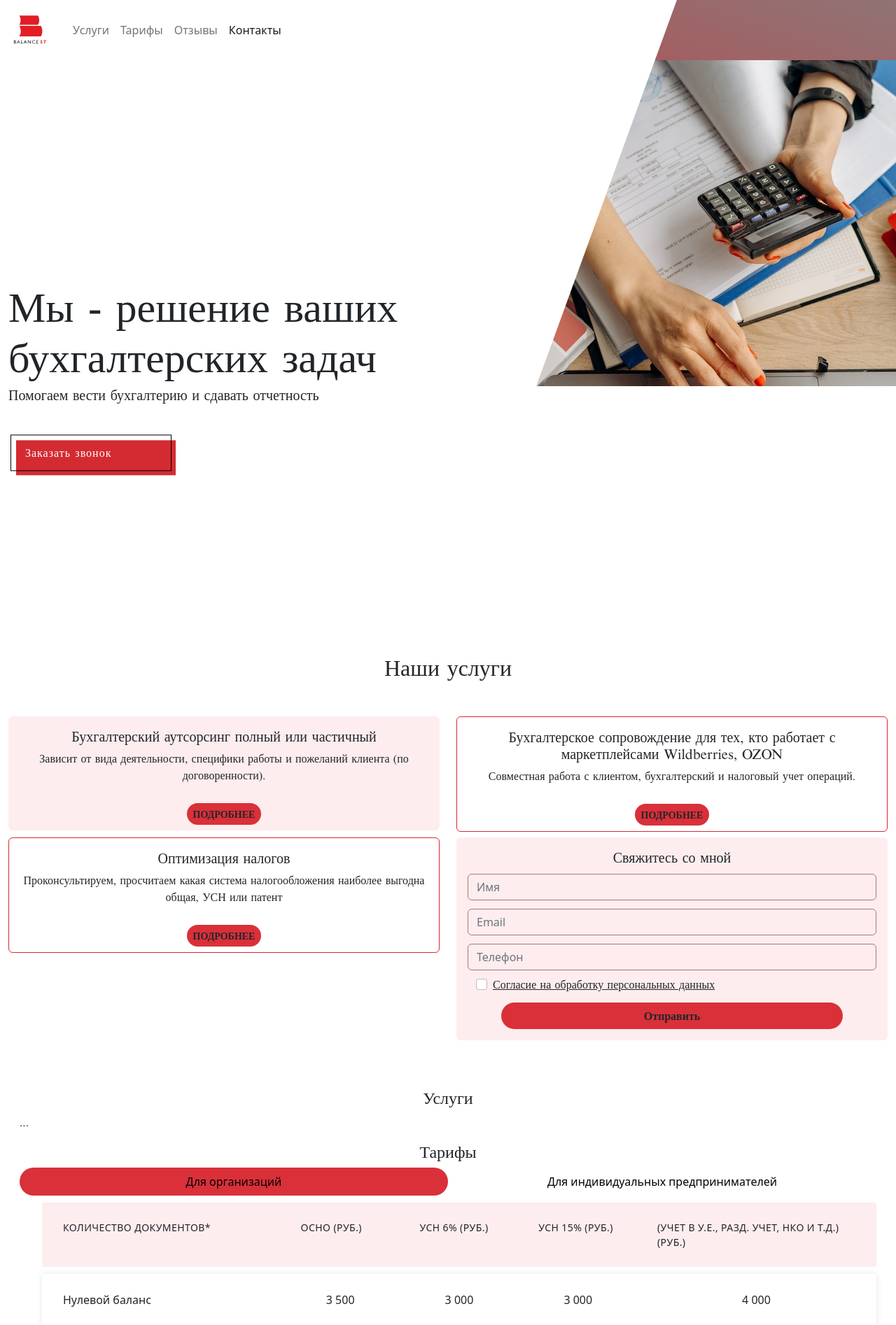
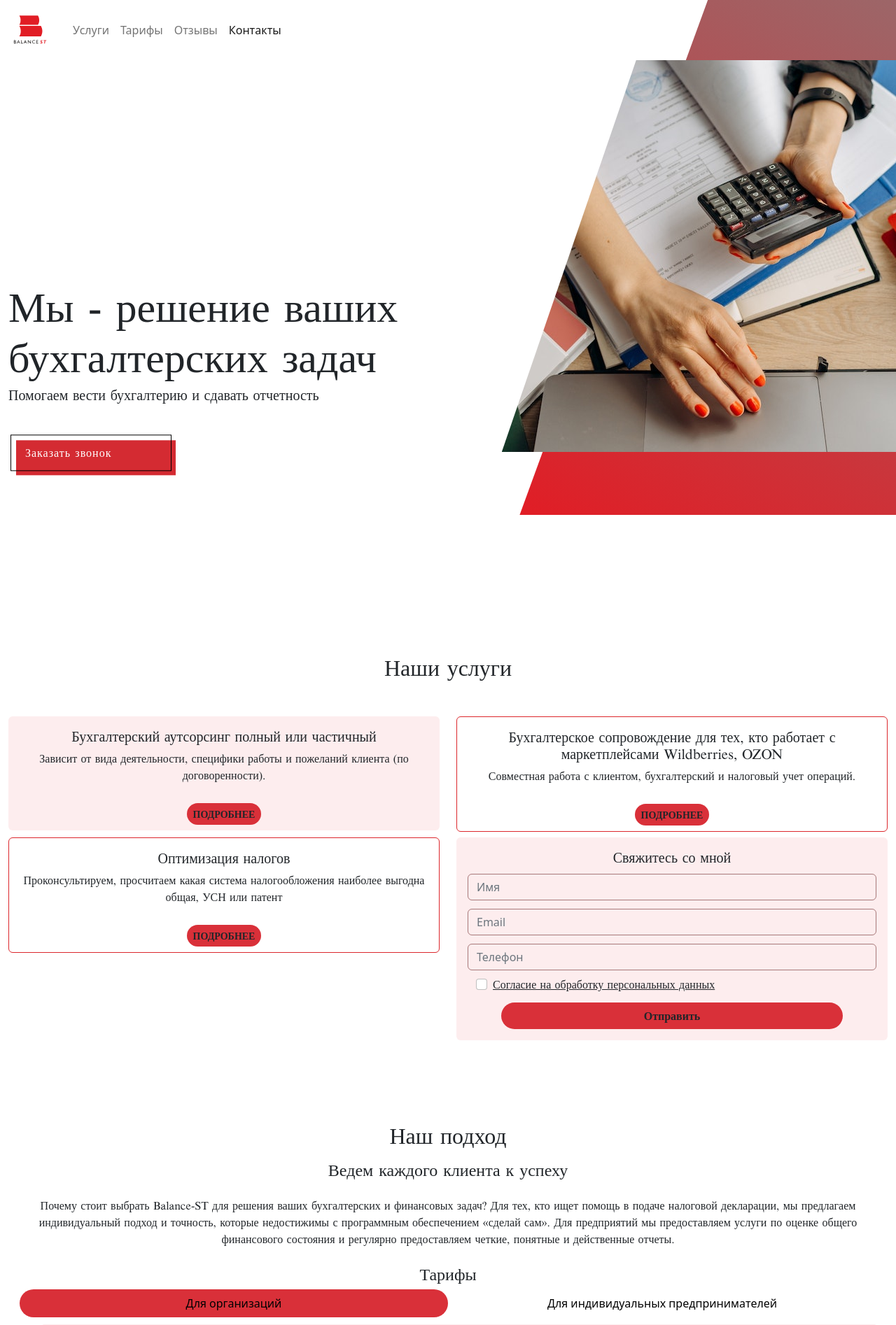
Before and after one commit to CAPGAGA/balance-st, a Django app: page / in a window 1280 px wide. Shown: the top 1894 px of the page at 70% size. Run offline with Django 4.2, Linux system fonts and the light colour scheme; some libraries are stand-ins or nearby versions.

Commit message:
added sitemap generator added favicon minor changes to site style

```diff
--- a/Balance_ST/static/css/hero_section.css
+++ b/Balance_ST/static/css/hero_section.css
@@ -1,14 +1,15 @@
 .rectangle{
+  clip-path: polygon(21% 0, 100% 0, 100% 100%, 0% 100%);
   position: absolute;
-  left: 53%;
+  left: 58%;
   top: 0%;
-  width: 75vw;
-  height: 80vh;
+  width: 100vw;
+  height: 92vh;
   z-index: -1;
-  transform: rotate(290deg);
-  background: linear-gradient(90deg, #e11d25, #0000007d);
+  background: linear-gradient(28deg, #e11d25, #0000007d);
  }
 .rectangle_2{
+  display: none;
   position: absolute;
   width: 100vw;
   height: 49vh;
@@ -17,6 +18,7 @@
   top: 14.6%;
 }
 .rectangle_3{
+  display: none;
   position: absolute;
   width: 70vw;
   height: 36vh;
@@ -27,6 +29,7 @@
 
 }
 .rectangle_image{
+  clip-path: polygon(30% 0, 100% 0, 100% 100%, 0% 100%);
   position: absolute;
   width: 50vw;
   height: 70vh;
--- a/Balance_ST/templates/main/index.html
+++ b/Balance_ST/templates/main/index.html
@@ -3,8 +3,27 @@
 {% load static %}
   <head>
    <!-- Required meta tags -->
+
     <meta charset="utf-8">
+    <link rel="icon"href="{% static 'favicon.ico' %}">
     <meta name="viewport" content="width=device-width, initial-scale=1, shrink-to-fit=no">
+    <meta name="description" content="Бухгалтерское обслуживание в Москве и Краснодаре. Помогаем вести бухгалтерию и сдавать отчетность. Мы предоставляем нашим клиентам все виды услуг, необходимых для ООО И ИП"/>
+    <!-- Yandex.Metrika counter -->
+    <script type="text/javascript" >
+       (function(m,e,t,r,i,k,a){m[i]=m[i]||function(){(m[i].a=m[i].a||[]).push(arguments)};
+       m[i].l=1*new Date();
+       for (var j = 0; j < document.scripts.length; j++) {if (document.scripts[j].src === r) { return; }}
+       k=e.createElement(t),a=e.getElementsByTagName(t)[0],k.async=1,k.src=r,a.parentNode.insertBefore(k,a)})
+       (window, document, "script", "https://mc.yandex.ru/metrika/tag.js", "ym");
+
+       ym(91806809, "init", {
+            clickmap:true,
+            trackLinks:true,
+            accurateTrackBounce:true
+       });
+    </script>
+    <noscript><div><img src="https://mc.yandex.ru/watch/91806809" style="position:absolute; left:-9999px;" alt="" /></div></noscript>
+    <!-- /Yandex.Metrika counter -->
     <!-- Bootstrap CSS -->
     <link rel="stylesheet" href="{% static 'css/bootstrap.min.css'%}">
     <!-- Style -->
@@ -71,6 +90,8 @@
     <link rel="stylesheet" href="{% static 'css/buttons.css' %}">
 
     <link rel="stylesheet" href="{% static 'css/hero_section.css' %}">
+
+    <link rel="stylesheet" href="{% static 'css/about_us.css' %}">
 
     <title>BalanceST</title>
   </head>
@@ -233,8 +254,15 @@
                     </div>
 
                   <div data-bs-spy="scroll" data-bs-target="#sidebarScroll" data-bs-root-margin="0px 0px -40%" data-bs-smooth-scroll="true" class="scrollspy p-3 rounded-2" tabindex="0">
-                    <h4 id="services" class="text-center">Услуги</h4>
-                      <p>...</p>
+                    <h2 class="text-center mt-5" id="services-top" style="z-index:1; position: relative;"> Наш подход</h2>
+                    <h4 class="text-center m-3">Ведем каждого клиента к успеху</h4>
+                    <div id="aboutus-wrapper">
+                      <p class="text-center m-4">
+                        Почему стоит выбрать Balance-ST для решения ваших бухгалтерских и финансовых задач?
+                        Для тех, кто ищет помощь в подаче налоговой декларации, мы предлагаем индивидуальный подход и точность, которые недостижимы с программным обеспечением «сделай сам».
+                        Для предприятий мы предоставляем услуги по оценке общего финансового состояния и регулярно предоставляем четкие, понятные и действенные отчеты.
+                      </p>
+                    </div>
                     <h4 id="tarifs" class="text-center">Тарифы</h4>
                       <ul class="nav nav-pills nav-justified" id="tableTab" role="tablist">
                           <li class="nav-item" role="presentation">
--- a/Balance_ST/urls.py
+++ b/Balance_ST/urls.py
@@ -3,10 +3,20 @@
 from . import views
 from django.conf import settings
 from django.conf.urls.static import static
+from django.contrib.sitemaps.views import sitemap
+from .sitemaps import StaticSitemap
+
+app_name = "Balance_ST"
+
+sitemaps = {
+    'static': StaticSitemap
+}
 
 urlpatterns = [
     path('admin/', admin.site.urls),
     path('', views.main, name='mainpage'),
     path('get_request/', views.email_heandler, name='email_heandler'),
-    path('/ideas', views.ideas, name='ideas'),
+    path('ideas/', views.ideas, name='ideas'),
+    path('sitemap.xml', sitemap, {'sitemaps': sitemaps}, name='django.contrib.sitemaps.views.sitemap'),
+
 ] + static(settings.STATIC_URL, document_root=settings.STATIC_ROOT) + static(settings.MEDIA_URL, document_root=settings.MEDIA_ROOT)
--- a/Balance_ST/wsgi.py
+++ b/Balance_ST/wsgi.py
@@ -9,11 +9,12 @@
 
 import os
 from dotenv import load_dotenv
+from pathlib import Path
 
 from django.core.wsgi import get_wsgi_application
 
 
-project_folder = os.path.expanduser('~/my-project-dir')  # adjust as appropriate
+project_folder = Path(__file__).resolve().parent.parent  # adjust as appropriate
 load_dotenv(os.path.join(project_folder, '.env'))
 
 os.environ.setdefault('DJANGO_SETTINGS_MODULE', 'Balance_ST.settings')
```
Also changed, not shown: Balance_ST/settings.py (+8 -4 lines), Balance_ST/sitemaps.py (added, +13 -0 lines), Balance_ST/models.py (line endings or trailing spaces), Balance_ST/static/css/about_us.css (added), Balance_ST/static/favicon.ico (added), 1 other file.
